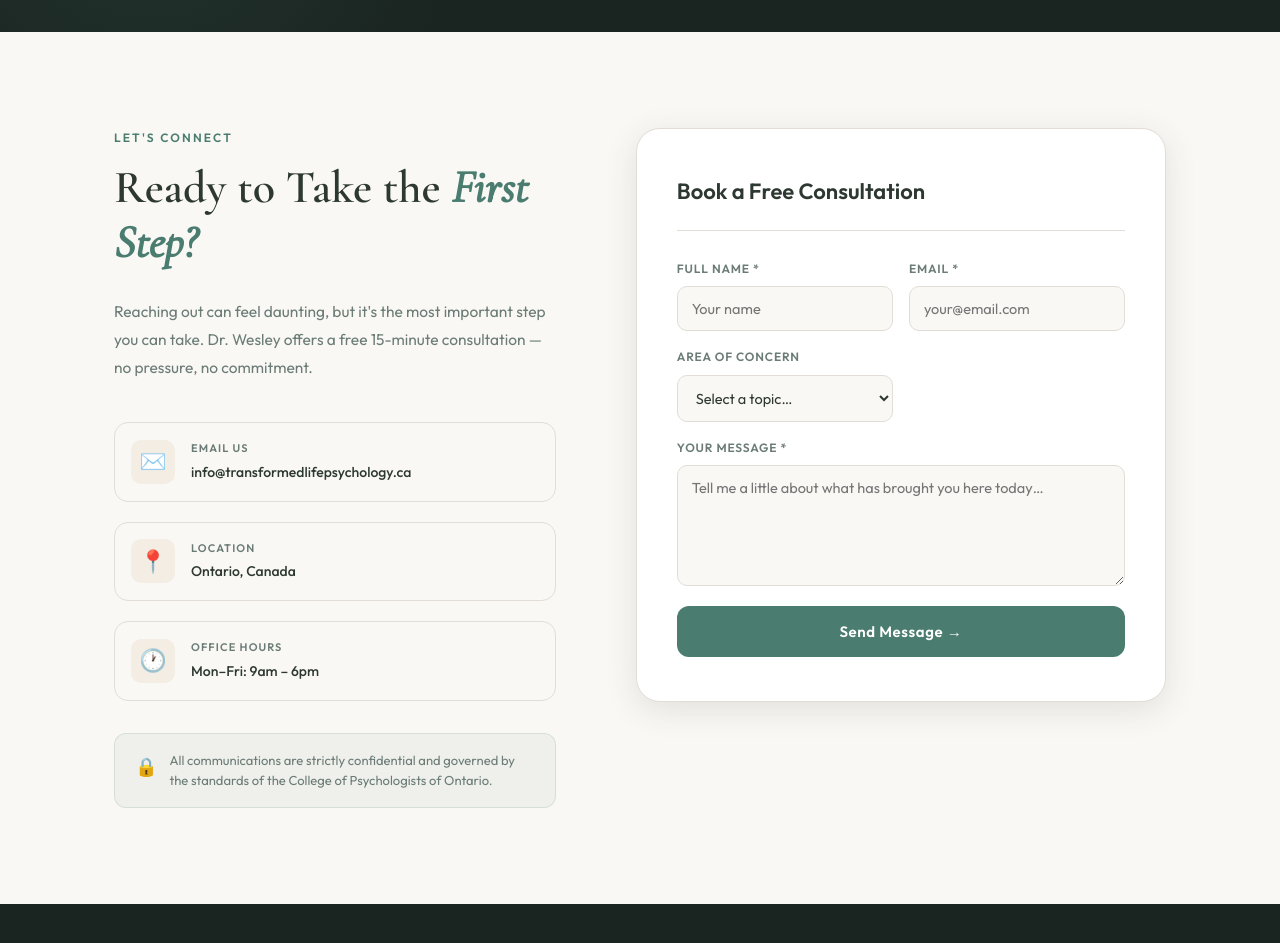
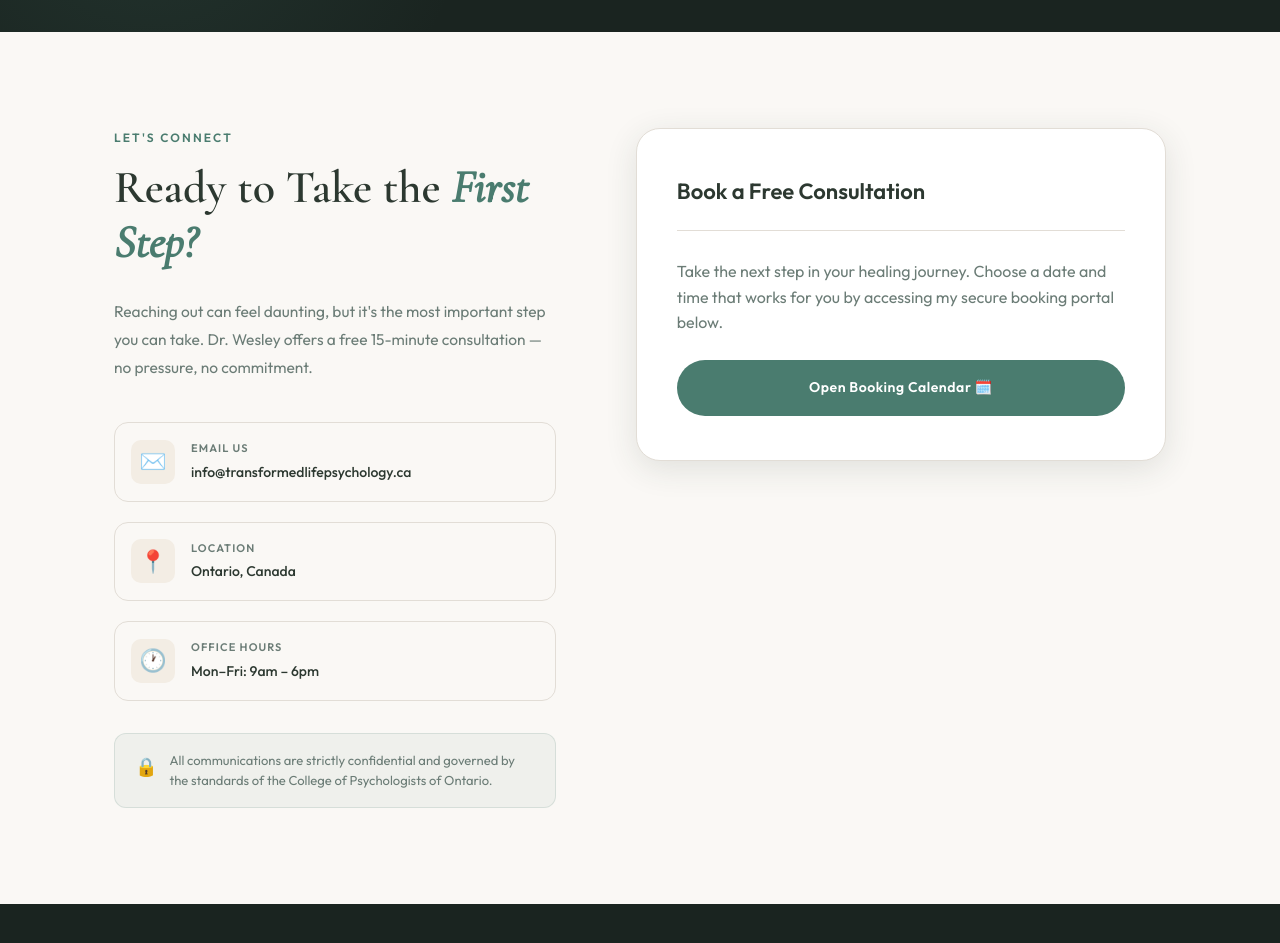
Before and after one commit to drmareenawesley/transformed-life-website, a React (Vite) app: page / in a window 1280 px wide. Shown: the part 4080-5023 px from the top of the page. Built offline with nearby package versions, Linux system fonts and the light colour scheme.

Commit message:
replace contact form with google calendar booking link

```diff
--- a/src/components/Contact.jsx
+++ b/src/components/Contact.jsx
@@ -1,18 +1,6 @@
-import { useState } from 'react';
 import './Contact.css';
 
 export default function Contact() {
-  const [form, setForm] = useState({ name: '', email: '', phone: '', message: '', service: '' });
-  const [submitted, setSubmitted] = useState(false);
-
-  const handleChange = e => setForm({ ...form, [e.target.name]: e.target.value });
-
-  const handleSubmit = e => {
-    e.preventDefault();
-    // In production, connect this to a backend / email service
-    setSubmitted(true);
-  };
-
   return (
     <section className="contact" id="contact">
       <div className="container contact__inner">
@@ -59,53 +47,22 @@ export default function Contact() {
         </div>
 
         <div className="contact__form-wrap reveal" style={{ transitionDelay: '0.15s' }}>
-          {submitted ? (
-            <div className="form-success">
-              <span>💚</span>
-              <h3>Message Received!</h3>
-              <p>Thank you for reaching out. Dr. Wesley will respond within 1–2 business days. You've taken a brave first step.</p>
-            </div>
-          ) : (
-            <form className="contact__form" onSubmit={handleSubmit} id="contact-form">
-              <h3 className="form-title">Book a Free Consultation</h3>
-
-              <div className="form-row">
-                <div className="form-group">
-                  <label htmlFor="name">Full Name *</label>
-                  <input id="name" name="name" type="text" placeholder="Your name" value={form.name} onChange={handleChange} required />
-                </div>
-                <div className="form-group">
-                  <label htmlFor="email">Email *</label>
-                  <input id="email" name="email" type="email" placeholder="your@email.com" value={form.email} onChange={handleChange} required />
-                </div>
-              </div>
-
-              <div className="form-row">
-
-                <div className="form-group">
-                  <label htmlFor="service">Area of Concern</label>
-                  <select id="service" name="service" value={form.service} onChange={handleChange}>
-                    <option value="">Select a topic…</option>
-                    <option value="anxiety">Anxiety & Stress</option>
-                    <option value="depression">Depression</option>
-                    <option value="trauma">Trauma & PTSD</option>
-                    <option value="grief">Grief & Loss</option>
-                    <option value="life">Life Transitions</option>
-                    <option value="other">Other</option>
-                  </select>
-                </div>
-              </div>
-
-              <div className="form-group">
-                <label htmlFor="message">Your Message *</label>
-                <textarea id="message" name="message" placeholder="Tell me a little about what has brought you here today…" rows={5} value={form.message} onChange={handleChange} required />
-              </div>
-
-              <button type="submit" className="btn btn--primary form-submit" id="form-submit-btn">
-                Send Message →
-              </button>
-            </form>
-          )}
+          <div className="contact__calendar-card">
+            <h3 className="form-title">Book a Free Consultation</h3>
+            <p className="calendar-desc" style={{ marginBottom: '24px', color: 'var(--clr-text-muted)', lineHeight: '1.6' }}>
+              Take the next step in your healing journey. Choose a date and time that works for you by accessing my secure booking portal below.
+            </p>
+            <a
+              href="https://calendar.app.google/VgMJhsieEM6Hmeik6"
+              target="_blank"
+              rel="noopener noreferrer"
+              className="btn btn--primary"
+              id="calendar-booking-btn"
+              style={{ display: 'inline-block', width: '100%', textAlign: 'center' }}
+            >
+              Open Booking Calendar 🗓️
+            </a>
+          </div>
         </div>
 
       </div>
```
